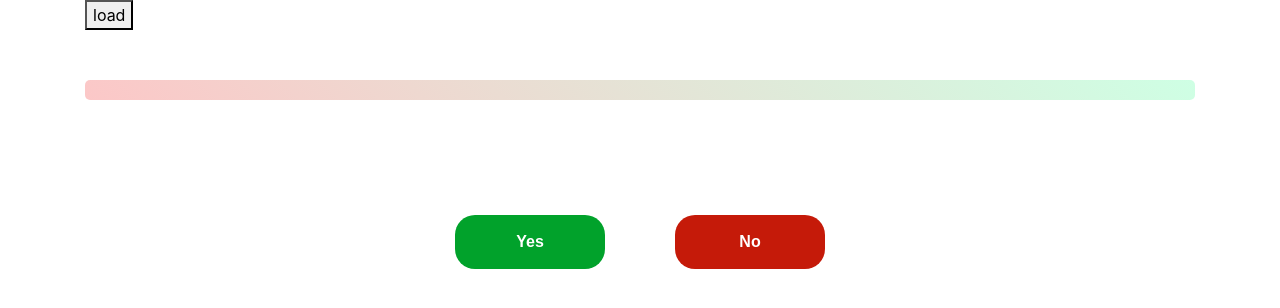
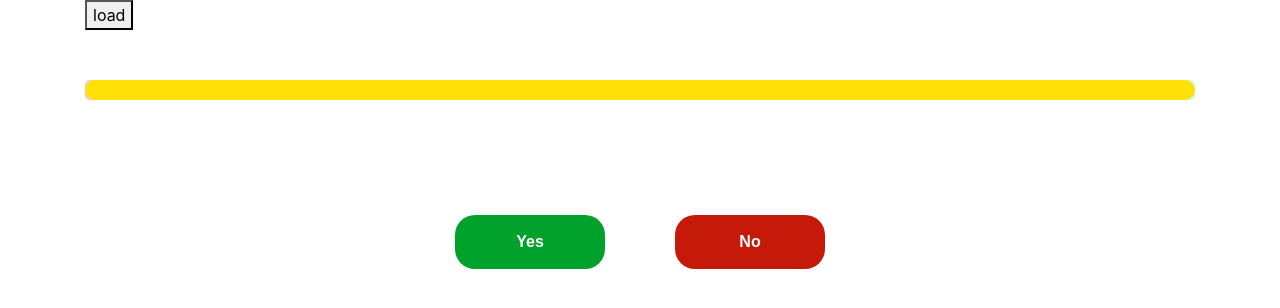
Before and after one commit to HaemanthSP/DoYouKonwIt, a React (Create React App) app in the folder knowit/: page / in a window 1280 px wide. Shown: the top 308 px of the page. Built offline with nearby package versions, Linux system fonts and the light colour scheme.

Commit message:
Update progress bar

```diff
--- a/knowit/src/App.css
+++ b/knowit/src/App.css
@@ -97,7 +97,7 @@
 }
 
 #progressbar>div {
-/*  background-color: orange; */
+  background-color: #ffe007;
   height: 20px;
   border-radius: 10px;
 }
--- a/knowit/src/App.js
+++ b/knowit/src/App.js
@@ -45,7 +45,7 @@ class App extends Component {
         <div className= "container">
         <button onClick={() => {this.getWordList()}} > load </button>
         <div id="progressbar" style={{marginTop: "50px"}}>
-          <div style={{ width: (this.state.wordList.length - this.state.activeWordIndex) * 5 + "%" }}></div>
+          <div style={{ width: (this.state.activeWordIndex / this.state.wordList.length) * 100 + "%" }}></div>
         </div>
         <h1 className="word"> {this.state.wordList[this.state.activeWordIndex]} </h1>
         <div className="col-md-12">
```
